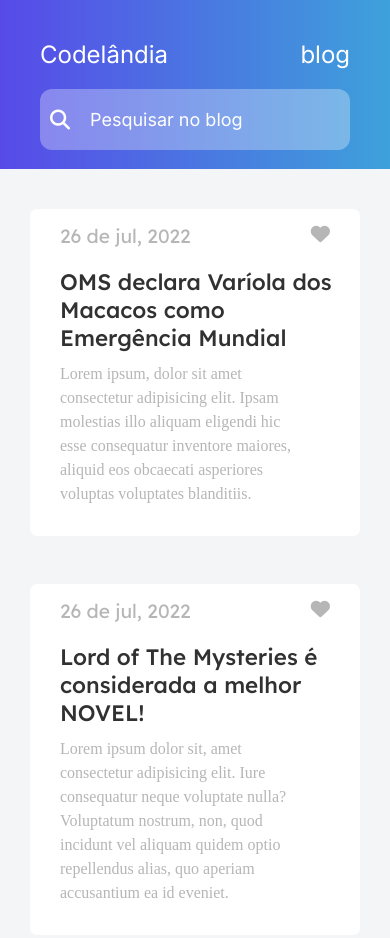
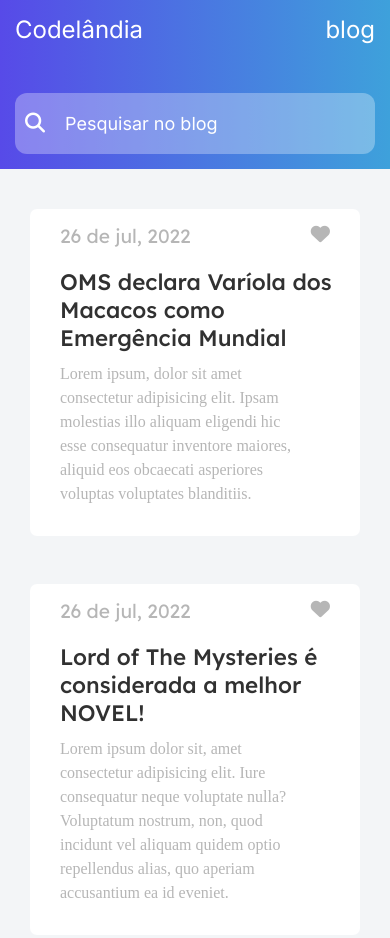
Before and after one commit to lucasoliveira6/BlogPage, a plain HTML site: page index.html in a window 390 px wide. Shown: the top 938 px of the page. Drawn offline with Linux system fonts and the light colour scheme.

Commit message:
fix padding

```diff
--- a/css/style.css
+++ b/css/style.css
@@ -195,6 +195,10 @@ footer a:hover{
 }
 
 @media (max-width: 450px) {
+
+    .header-content {
+        padding: 15px;
+    }
     .article-content h1 {
         font-size: 1.4em;
         padding-right: 5px;
```
